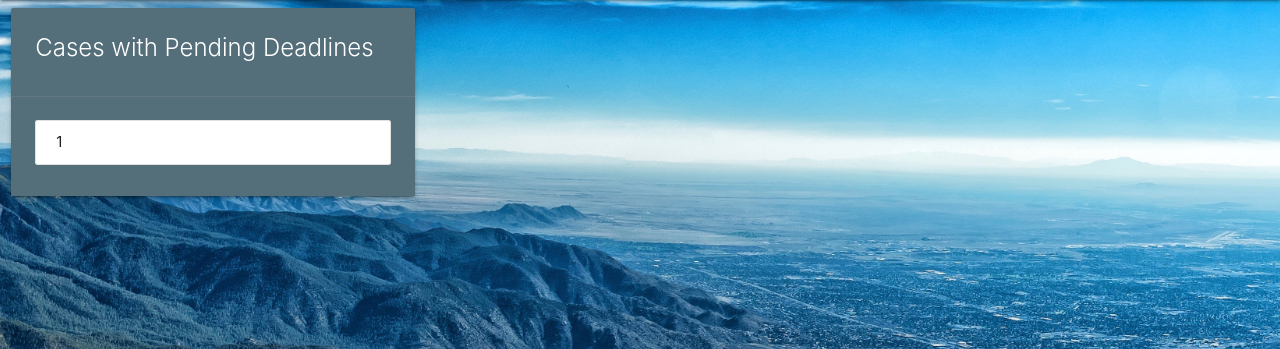
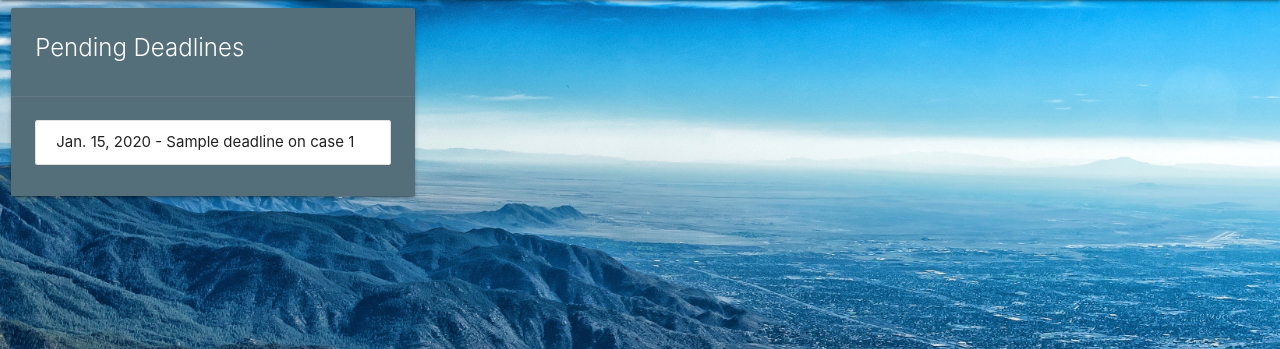
Before and after one commit to jscpeterson/reminders, a Django app: template remind/templates/remind/dashboard.html in a window 1280 px wide. Shown: the part 128-477 px from the top of the page. Run offline with Django 3.2, Linux system fonts and the light colour scheme; the template is opened without the code that fills it: most values are stand-ins (such as "Sample title", 1, 10 or a date in 2020); parts of the project's set-up code (start-up, migrations or seed data) failed here and were passed over; some libraries are stand-ins or nearby versions.

Commit message:
Changed dashboard display to deadlines ordered by date

```diff
--- a/remind/case_utils.py
+++ b/remind/case_utils.py
@@ -12,7 +12,7 @@ def get_cases(user):
 
 
 def get_open(cases):
-    return cases.filter(deadline__status=Deadline.ACTIVE)
+    return Deadline.objects.filter(case__in=cases, status=Deadline.ACTIVE).order_by('datetime')
 
 
 def get_closed(cases):
--- a/remind/models.py
+++ b/remind/models.py
@@ -98,6 +98,9 @@ class Deadline(TimeStampedModel):
     invalid_judge_approved = models.BooleanField(default=False)
     invalid_extension_filed = models.BooleanField(default=False)
 
+    def __str__(self):
+        return self.TYPE_CHOICES[self.type][1]
+
 
 class Motion(models.Model):
     # type
--- a/remind/templates/remind/dashboard.html
+++ b/remind/templates/remind/dashboard.html
@@ -70,12 +70,12 @@
     <div class="col m4">
         <div class="card blue-grey darken-1">
             <div class="card-content white-text">
-                <span class="card-title">Cases with Pending Deadlines</span>
+                <span class="card-title">Pending Deadlines</span>
             </div>
             <div class="card-action">
                 <ul class="collection">
-                    {% for case in object_list %}
-                    <li class="collection-item">{{ case.case_number }}</li>
+                    {% for deadline in object_list %}
+                    <li class="collection-item">{{ deadline.datetime.date }} - {{ deadline }} on case {{ deadline.case.case_number }}</li>
                     {% empty %}
                     <li class="collection-item">No cases yet</li>
                     {% endfor %}
```
